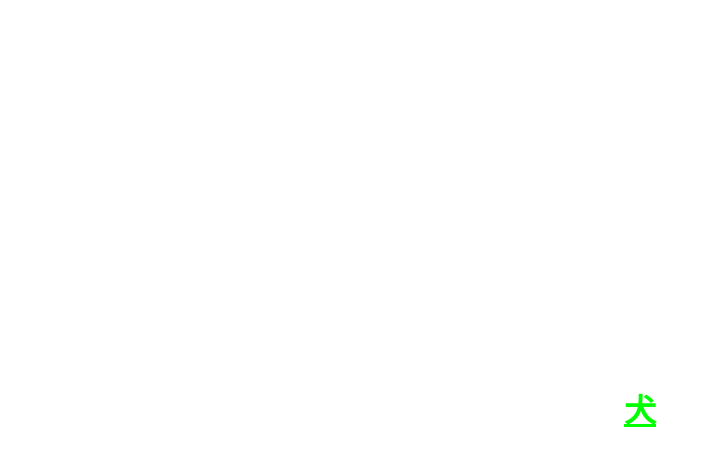
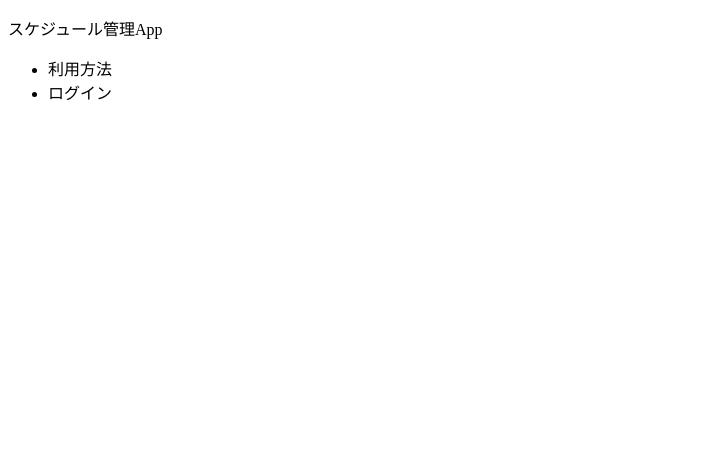
Before and after one commit to Hashimoto-Noriaki/react-calender-css-module, a React (Vite) app: page / in a window 1280 px wide. Shown: the top 466 px of the page, without its empty margins (0-709 px from the left). Built offline with nearby package versions, Linux system fonts and the light colour scheme.

Commit message:
トップ画面表示

```diff
--- a/src/components/pages/TopPage/index.tsx
+++ b/src/components/pages/TopPage/index.tsx
@@ -1,9 +1,23 @@
-import styles from './styles.module.css'
+import styles from './styles.module.css';
 
 export const TopPage = () => {
   return (
-    <div className={`${styles.container}`}>
-        <h1 className={`${styles.underline}`}>犬</h1>
+    <div>
+      <header>
+        <div className={`${styles.flex} ${styles.justifyBetween}`}>
+          <p>スケジュール管理App</p>
+          <nav>
+            <ul className={`${styles.flex} ${styles.gap5}`}>
+              <li>利用方法</li>
+              <li>ログイン</li>
+            </ul>
+          </nav>
+        </div>
+      </header>
     </div>
   )
 }
+
+{/* <div className={`${styles.container}`}>
+        <h1 className={`${styles.underline}`}>犬</h1>
+    </div> */}
--- a/src/components/pages/TopPage/styles.module.css
+++ b/src/components/pages/TopPage/styles.module.css
@@ -1,11 +1,11 @@
-.container {
-    display:flex;
-    align-items:center;
-    justify-content:center;
-    height:100vh;
+.flex {
+    dislay:flex;
 }
 
-.underline {
-    text-decoration:underline;
-    color:lime;
+.justifyBetween {
+    justify-content:space-between;
 }
+
+.gap5 {
+    gap:20px;
+}
```
